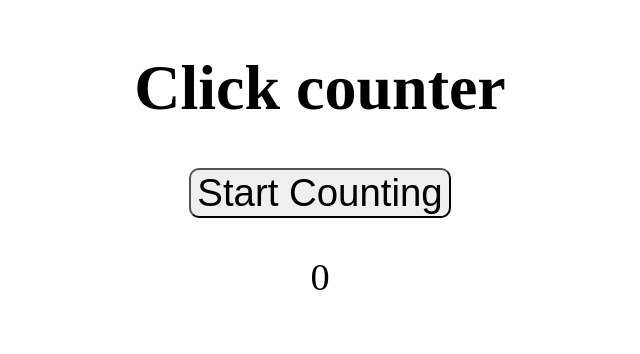
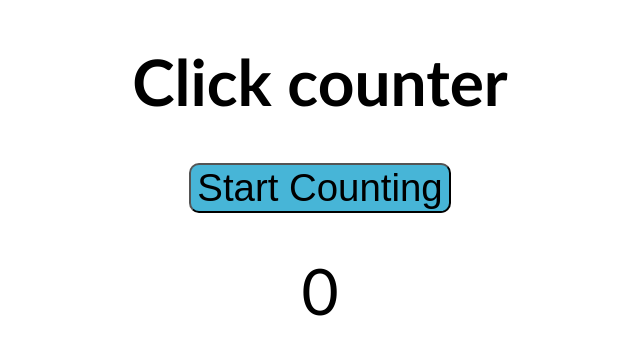
Before and after one commit to tjokic989/clickCounter, a plain HTML site: page index.html in a window 1280 px wide. Shown: the whole page, without its empty margins (320-960 px from the left). Drawn offline with Linux system fonts and the light colour scheme.

Commit message:
some css..

```diff
--- a/index.css
+++ b/index.css
@@ -5,6 +5,9 @@
     font-size: 2rem;
 }
 body{
+    margin: 0;
+    padding: 0;
+    font-family: 'Trebuchet MS', 'Lucida Sans Unicode', 'Lucida Grande', 'Lucida Sans', Arial, sans-serif;
     display: flex;
     flex-direction: column;
     align-items: center;
@@ -13,7 +16,8 @@ body{
 button{
     border-radius: 10px;
     font-size: 1.2rem;
+    background-color: hsl(194, 64%, 56%);
 }
 span{
-    font-size: 1.2rem;
+    font-size: 2rem;
 }
```
